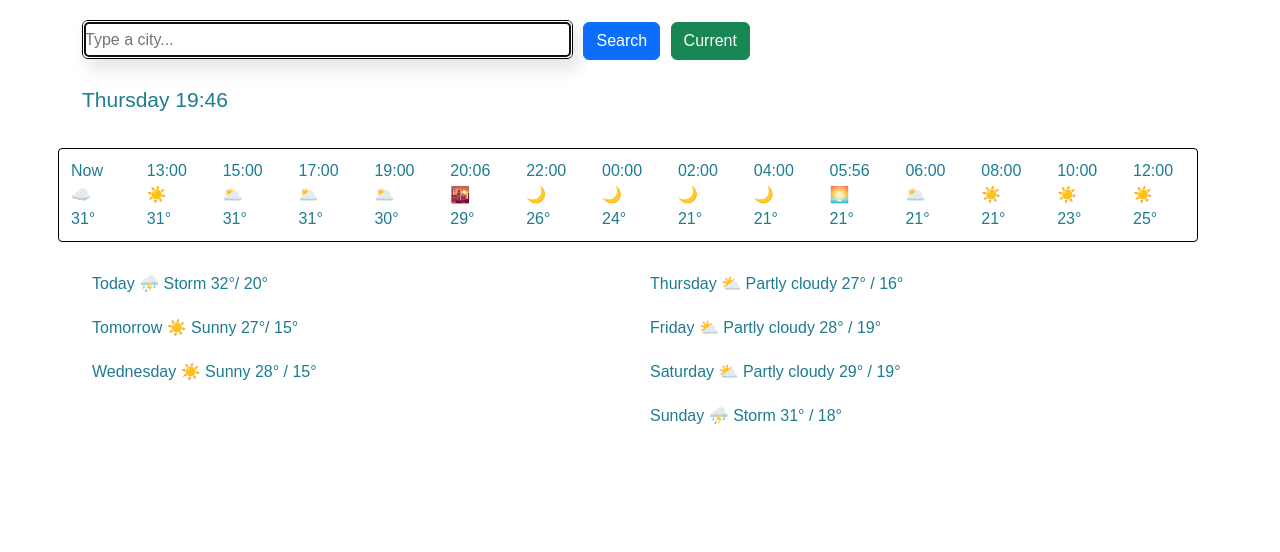
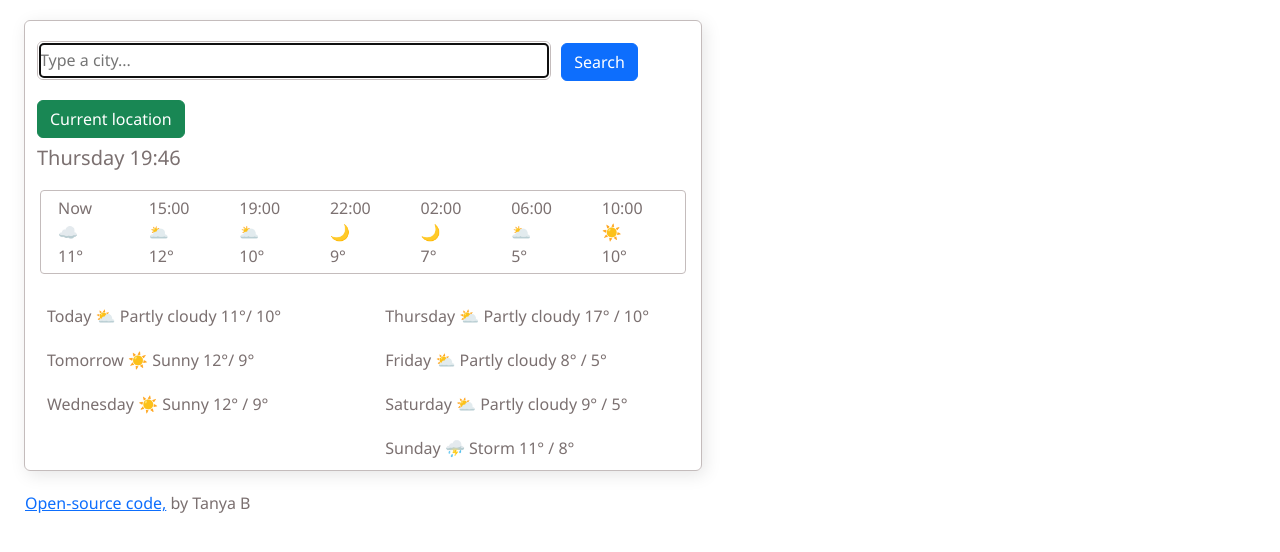
Before and after one commit to btv35/weather-project, a plain HTML site: page index.html in a window 1280 px wide. Drawn offline with nearby package versions, Linux system fonts and the light colour scheme.

Commit message:
Сhanges in html and css files

```diff
--- a/index.html
+++ b/index.html
@@ -15,7 +15,6 @@
   </head>
   <body>
     <div class="container">
-      <div class="row">
       <div class="col">
         <form>
           <input
@@ -30,7 +29,7 @@
             Search
           </button>
           <button type="button" class="btn btn-success" id="currentButton">
-              Current
+            Current location
           </button>
         </form>
       </div>
@@ -43,129 +42,81 @@
         |
         <a href="#" id="farenheit-link"> ℉ </a> -->
       </h2>
-        <div class="row weatherBorder" id="weather-border">
+
+      <div class="row" id="weather-border">
         <div class="col">
           Now
           <br />
           ☁️
           <br />
-            31°
-          </div>
-          <div class="col">
-            13:00
-            <br />
-            ☀️
-            <br />
-            31°
+          11°
         </div>
         <div class="col">
           15:00
           <br />
           🌥️
           <br />
-            31°
-          </div>
-          <div class="col">
-            17:00
-            <br />
-            🌥️
-            <br />
-            31°
+          12°
         </div>
         <div class="col">
           19:00
           <br />
           🌥️
           <br />
-            30°
-          </div>
-          <div class="col">
-            20:06
-            <br />
-            🌇
-            <br />
-            29°
+          10°
         </div>
         <div class="col">
           22:00
           <br />
           🌙
           <br />
-            26°
-          </div>
-          <div class="col">
-            00:00
-            <br />
-            🌙
-            <br />
-            24°
+          9°
         </div>
         <div class="col">
           02:00
           <br />
           🌙
           <br />
-            21°
-          </div>
-          <div class="col">
-            04:00
-            <br />
-            🌙
-            <br />
-            21°
-          </div>
-          <div class="col">
-            05:56
-            <br />
-            🌅
-            <br />
-            21°
+          7°
         </div>
         <div class="col">
           06:00
           <br />
           🌥️
           <br />
-            21°
-          </div>
-          <div class="col">
-            08:00
-            <br />
-            ☀️
-            <br />
-            21°
+          5°
         </div>
         <div class="col">
           10:00
           <br />
           ☀️
           <br />
-            23°
-          </div>
-          <div class="col">
-            12:00
-            <br />
-            ☀️
-            <br />
-            25°
+          10°
         </div>
       </div>
 
       <div class="row">
-          <div class="col-6 columnDays">
-            <div class="weatherDay">Today ⛈️ Storm 32°/ 20°</div>
-            <div class="weatherDay">Tomorrow ☀️ Sunny 27°/ 15°</div>
-            <div class="weatherDay">Wednesday ☀️ Sunny 28° / 15°</div>
+        <div class="col columnDays">
+          <div class="weatherDay">Today ⛅ Partly cloudy 11°/ 10°</div>
+          <div class="weatherDay">Tomorrow ☀️ Sunny 12°/ 9°</div>
+          <div class="weatherDay">Wednesday ☀️ Sunny 12° / 9°</div>
         </div>
-          <div class="col-6 columnDays">
-            <div class="weatherDay">Thursday ⛅ Partly cloudy 27° / 16°</div>
-            <div class="weatherDay">Friday ⛅ Partly cloudy 28° / 19°</div>
-            <div class="weatherDay">Saturday ⛅ Partly cloudy 29° / 19°</div>
-            <div class="weatherDay">Sunday ⛈️ Storm 31° / 18°</div>
+        <div class="col columnDays">
+          <div class="weatherDay">Thursday ⛅ Partly cloudy 17° / 10°</div>
+          <div class="weatherDay">Friday ⛅ Partly cloudy 8° / 5°</div>
+          <div class="weatherDay">Saturday ⛅ Partly cloudy 9° / 5°</div>
+          <div class="weatherDay">Sunday ⛈️ Storm 11° / 8°</div>
         </div>
       </div>
     </div>
+
+    <footer>
+      <div>
+        <a href="https://github.com/btv35/weather-project">Open-source code,</a>
+        by Tanya B
       </div>
+    </footer>
+
     <script>
       //====================  change name of the city ======================
       function showCity(event) {
--- a/style.css
+++ b/style.css
@@ -1,10 +1,18 @@
 body {
-  color: #1d7b92;
-  font-family: Arial, Helvetica, sans-serif;
+  font-family: "Segoe UI", Tahoma, Geneva, Verdana, sans-serif;
+  color: rgb(123, 112, 112);
+  display: block;
 }
-button {
-  border: 1px solid black;
-  border-radius: 4px;
+.container {
+  border: 1px solid rgb(196, 188, 188);
+  border-radius: 6px;
+  width: 53%;
+  margin: 20px 24px;
+  box-shadow: 3px 4px 17px rgba(0, 0, 0, 0.1);
+}
+footer {
+  text-align: left;
+  margin-left: 25px;
 }
 .weatherDay {
   padding: 10px;
@@ -16,24 +24,29 @@ button {
   margin: 6px;
 }
 #weather-border {
-  border: 1px solid black;
-  padding: 10px 0;
+  border: 1px solid rgb(196, 188, 188);
+  padding: 5px;
   border-radius: 4px;
+  margin-left: 3px;
+  margin-right: 3px;
 }
 #search-text-input {
   margin: 20px 0;
-  box-shadow: 6px 10px 17px 1px rgba(0, 0, 0, 0.1);
-  border: 1px solid;
+  border: 1px solid rgb(196, 188, 188);
   border-radius: 6px;
   line-height: 2.2;
 }
 #temperature {
-  font-size: 47px;
+  font-size: 40px;
+  color: black;
 }
 #description {
   margin-bottom: 20px;
-  font-size: 21px;
+  font-size: 20px;
 }
 #date {
-  font-size: 21px;
+  font-size: 20px;
 }
+#city {
+  font-size: 35px;
+}
```
Lines whose indentation alone changed are shown as unchanged.
